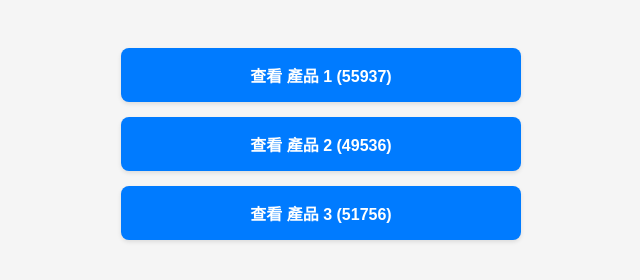
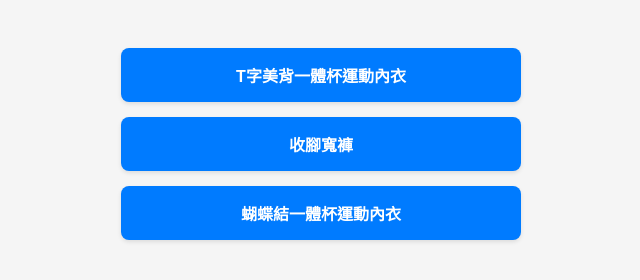
Before and after one commit to zxc2320420-stack/Queenyoga, a plain HTML site: page index.html in a window 1280 px wide. Shown: the whole page, without its empty margins (319-959 px from the left). Drawn offline with Linux system fonts and the light colour scheme.

Commit message:
Update index.html

```diff
--- a/index.html
+++ b/index.html
@@ -38,9 +38,9 @@
 </head>
 <body>
     <div class="container">
-        <a class="btn" href="https://m2.hocom.tw/h/ProductDetail?key=ehg77&productId=55937" target="_blank">查看 產品 1 (55937)</a>
-        <a class="btn" href="https://m2.hocom.tw/h/ProductDetail?key=ehg77&productId=49536" target="_blank">查看 產品 2 (49536)</a>
-        <a class="btn" href="https://m2.hocom.tw/h/ProductDetail?key=ehg77&productId=51756" target="_blank">查看 產品 3 (51756)</a>
+        <a class="btn" href="https://m2.hocom.tw/h/ProductDetail?key=ehg77&productId=55937" target="_blank">T字美背一體杯運動內衣</a>
+        <a class="btn" href="https://m2.hocom.tw/h/ProductDetail?key=ehg77&productId=49536" target="_blank">收腳寬褲</a>
+        <a class="btn" href="https://m2.hocom.tw/h/ProductDetail?key=ehg77&productId=51756" target="_blank">蝴蝶結一體杯運動內衣</a>
     </div>
 </body>
 </html>
```
